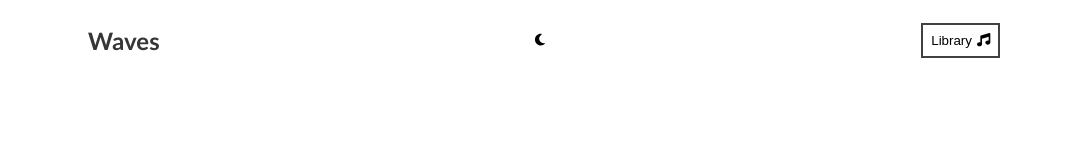
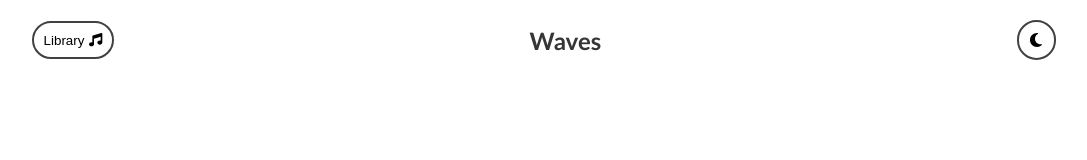
Before and after one commit to robin-natale/music-player, a React (Create React App) app: page / in a window 1280 px wide. Shown: the top 160 px of the page, without its empty margins (96-1183 px from the left). Built offline with nearby package versions, Linux system fonts and the light colour scheme.

Commit message:
Organised nav button order

```diff
--- a/src/App.js
+++ b/src/App.js
@@ -1,4 +1,4 @@
-// TODO: Organise nav button order
+// FIXME: Mobile screen view
 // TODO: P2 - Add accessibility
 // TODO: P2 - Add multiple libraries
 // TODO: P2 - Add darkmode with transition
--- a/src/components/Nav.js
+++ b/src/components/Nav.js
@@ -9,16 +9,16 @@ import {
 const Nav = ({setLibraryStatus, libraryStatus, setDarkModeStatus, darkModeStatus}) =>{
     return(
         <nav>
+            <button className="library__button-open" onClick={() => setLibraryStatus(!libraryStatus)}>
+                <span>Library</span>
+                <FontAwesomeIcon icon={faMusic} />
+            </button>
             {/* TODO: Add new name or logo */}
             <h1>Waves</h1>
             <button className="dark__mode-toggle" onClick={() => setDarkModeStatus(!darkModeStatus)}>
                     <FontAwesomeIcon icon={faSun} className={` ${darkModeStatus ? '' : 'hidden'}`} />
                     <FontAwesomeIcon icon={faMoon} className={` ${darkModeStatus ? 'hidden' : ''}`} />
             </button>
-            <button className="library__button-open" onClick={() => setLibraryStatus(!libraryStatus)}>
-                <span>Library</span>
-                <FontAwesomeIcon icon={faMusic} />
-            </button>
         </nav>
     )
 }
--- a/src/styles/_darkMode.scss
+++ b/src/styles/_darkMode.scss
@@ -19,7 +19,13 @@ body .dark__mode{
         border-color: rgb(255, 255, 255);
         color: rgb(255, 255, 255);
     }
-    .dark__mode-toggle{
+    .dark__mode-toggle, .library__button-close{
         color: white;
     }
 }
+.dark__mode-toggle{
+    .svg-inline--fa{
+        width: 1rem;
+        height: 1rem;
+    }
+}
--- a/src/styles/_library.scss
+++ b/src/styles/_library.scss
@@ -19,6 +19,7 @@
     .library__button-close{
         border: none;
         background: transparent;
+        cursor: pointer;
     }
 }
 
--- a/src/styles/_nav.scss
+++ b/src/styles/_nav.scss
@@ -1,18 +1,21 @@
 nav{
     min-height: 10vh;
     display: flex;
-    justify-content: space-around;
+    justify-content: space-between;
     align-items: center;
+    max-width: 80%;
+    margin: auto;
     button{
         display: flex;
         gap: 0.3rem;
         background: transparent;
         border: none;
         cursor: pointer;
-        padding: 0.5rem;
+        padding: 0.6rem;
         transition: all 0.3s ease;
-        &.library__button-open{
+        &.library__button-open,  &.dark__mode-toggle{
             border: 2px solid rgb(65, 65, 65);
+            border-radius: 35px;
             &:hover{
                 background: rgb(65, 65, 65);
                 color: white;
```
